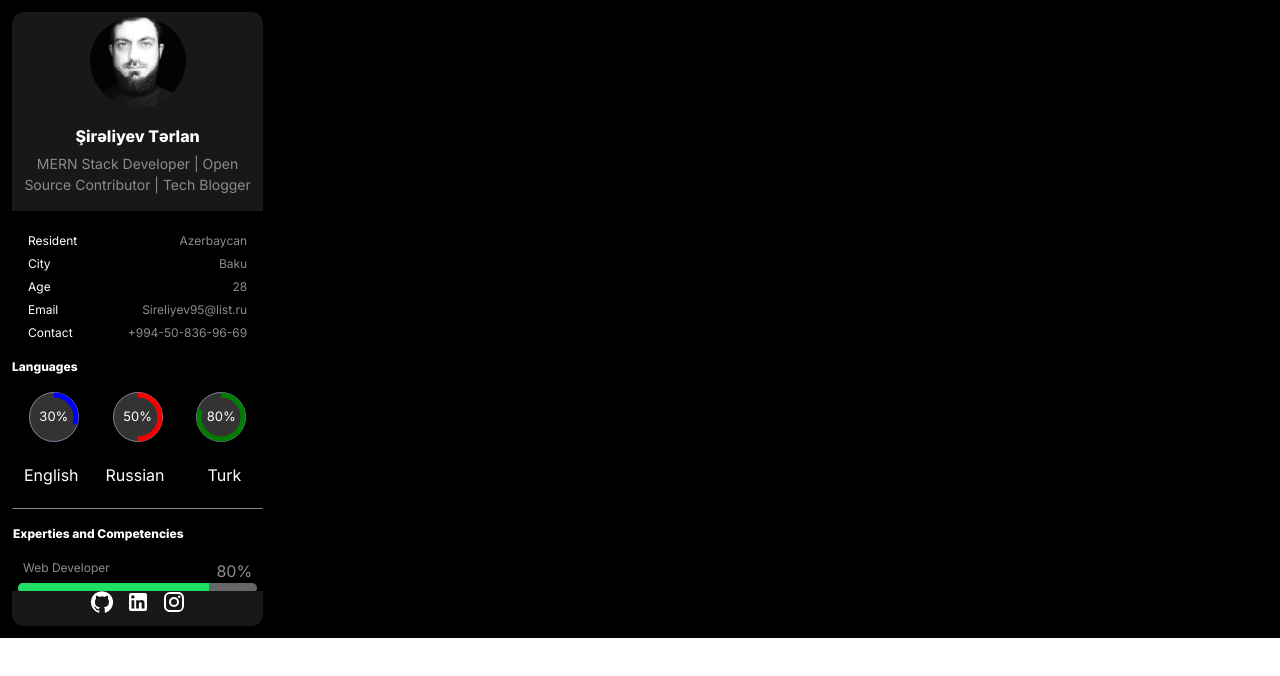
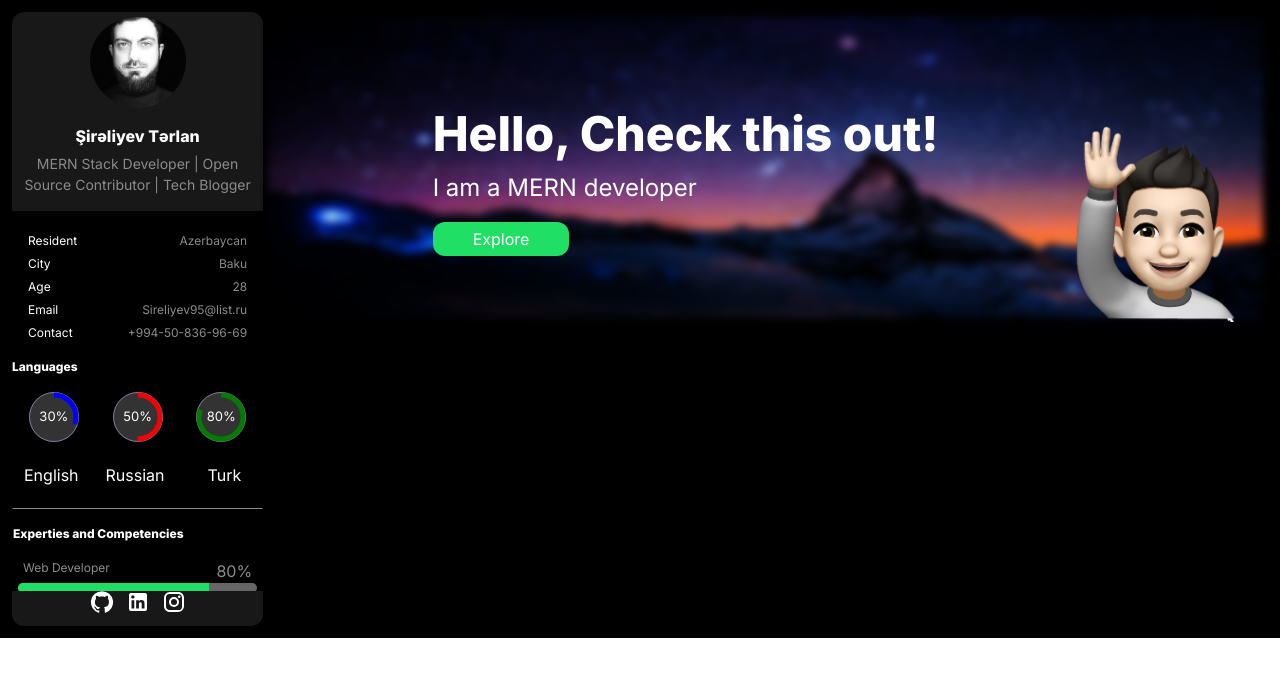
Before and after one commit to terlan-sireliyev/portfolio_nextjs, a Next.js app: page / in a window 1280 px wide. Shown: the top 676 px of the page. Built offline with nearby package versions, Linux system fonts and the light colour scheme.

Commit message:
right side

```diff
--- a/app/page.js
+++ b/app/page.js
@@ -1,9 +1,10 @@
 import LeftSide from "../components/user/leftSide";
-
+import RightSide from '../components/user/rightSide/index'
 export default function Home() {
   return (
-    <div className="bg-mainBgColor p-3 ">
-      <LeftSide />
+    <div className="bg-mainBgColor p-3 flex ">
+      <div className="w-1/5"><LeftSide /></div>
+      <div className="w-4/5 p-2"><RightSide /></div>
     </div>
   );
 }
--- a/components/user/leftSide/index.jsx
+++ b/components/user/leftSide/index.jsx
@@ -72,7 +72,7 @@ const index = () => {
   ///Line progress end
   return (
     <div className="">
-      <div className="bg-leftBgOne w-1/5   rounded-leftMainBorder h-auto ">
+      <div className="bg-leftBgOne  rounded-leftMainBorder h-auto ">
         <div className="  flex flex-col justify-center items-center pb-4 ">
           <div className="rounded-fiftyPercent w-24 h-24">
             <Image
--- /dev/null
+++ b/components/user/rightSide/index.jsx
@@ -0,0 +1,22 @@
+import React from "react";
+
+const Index = () => {
+  return (
+    <div className="relative">
+      <div
+        className="absolute  bg-cover bg-center blur-sm h-[300px] w-[100%]"
+        style={{ backgroundImage: "url(img/img2.png)" }}
+      ></div>
+      <div className="absolute left-0 inset-40 flex justify-center items-center">
+        <div className=" text-leftTextColorWhite text-left z-20">
+          <h1 className="text-3 font-bold">Hello, Check this out!</h1>
+          <p className="text-15">I am a MERN developer</p>
+        <div><button className="py-2 px-10 mt-4 rounded-leftMainBorder bg-lineProgressColor">Explore</button></div>
+        </div>
+      </div>
+        <div className="absolute inset-y-[105px] right-0  h-[200px] w-[200px] "><img src="img/emoji.png" alt="" className="w-full"/></div>
+    </div>
+  );
+};
+
+export default Index;
--- a/tailwind.config.js
+++ b/tailwind.config.js
@@ -19,6 +19,8 @@ module.exports = {
       14: "14px",
       10: ".75rem",
       12: "12px",
+      3: "3rem",
+      15:"1.5rem",
     },
     colors: {
       mainBgColor: "#000000",
```
Also changed, not shown: public/img/emoji.png (added), public/img/img2.png (added).
